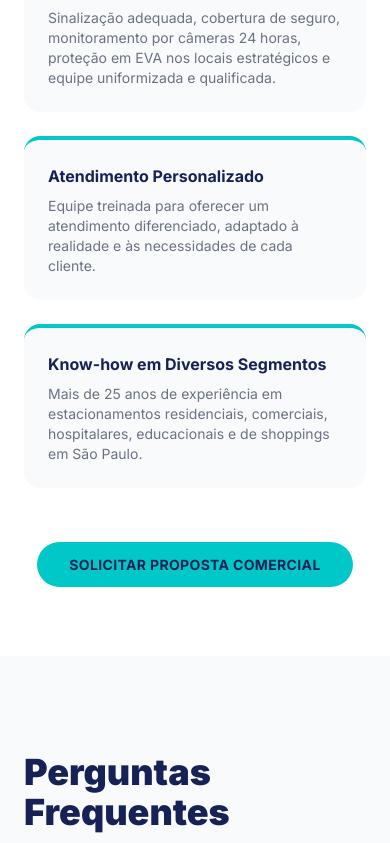
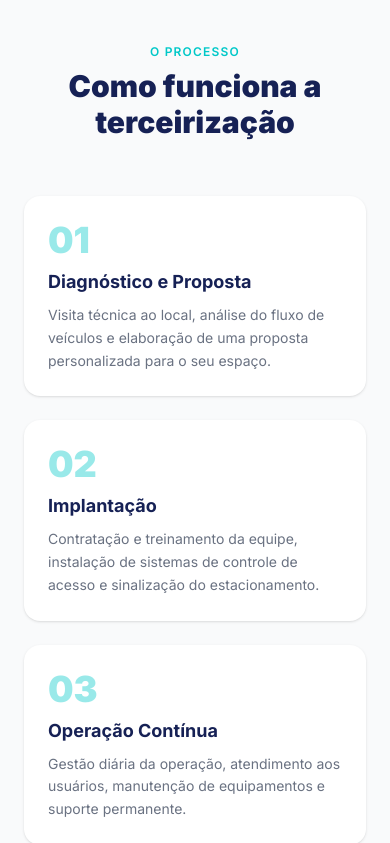
Before and after one commit to kailynmei/projeto-parkplus, a React (Vite) app: page /gestao in a window 390 px wide. Shown: the part 903-1746 px from the top of the page. Built offline with nearby package versions, Linux system fonts and the light colour scheme.

Commit message:
Ajustando problemas de responsividade e add texturas na Home

```diff
--- a/src/components/Card.jsx
+++ b/src/components/Card.jsx
@@ -3,7 +3,7 @@ export default function Card({ as: Component = 'div', className = '', interactiv
 
   return (
     <Component
-      className={`group rounded-2xl bg-gray-50 dark:bg-slate-800 border-t-4 border-brand-cyan transition-all duration-300 ${hoverRing} ${className}`}
+      className={`group block rounded-2xl bg-gray-50 dark:bg-slate-800 border-t-4 border-brand-cyan transition-all duration-300 ${hoverRing} ${className}`}
       {...props}
     >
       {children}
--- a/src/components/Header.jsx
+++ b/src/components/Header.jsx
@@ -4,7 +4,6 @@ import Logo from './Logo'
 import { useTheme } from '../context/ThemeContext'
 
 const navLinks = [
-  { to: '/', label: 'Home' },
   { to: '/sobre', label: 'Sobre' },
   { to: '/servicos', label: 'Serviços' },
   { to: '/convenios', label: 'Convênios' },
@@ -54,8 +53,8 @@ export default function Header() {
 
   return (
     <header className={`fixed top-0 left-0 right-0 z-50 transition-all duration-300 ${headerBg}`}>
-      <div className="max-w-7xl mx-auto px-6 flex items-center justify-between h-20">
-        <Link to="/" onClick={() => setMenuAberto(false)}>
+      <div className="w-full px-6 lg:px-10 flex items-center justify-between gap-6 h-20">
+        <Link to="/" onClick={() => setMenuAberto(false)} className="shrink-0">
           <Logo className="h-16 w-auto" onDark={dark} />
         </Link>
 
--- a/src/components/Logo.jsx
+++ b/src/components/Logo.jsx
@@ -6,7 +6,7 @@ export default function Logo({ className = 'h-14 w-auto', onDark = true }) {
     <img
       src={onDark ? logoDark : logoLight}
       alt="Park Plus Estacionamentos"
-      className={className}
+      className={`shrink-0 ${className}`}
     />
   )
 }
--- /dev/null
+++ b/src/components/WaveBackground.jsx
@@ -0,0 +1,37 @@
+export default function WaveBackground({ flip = false, tone = 'auto', className = '' }) {
+  const toneClass =
+    tone === 'onNavy'
+      ? 'text-brand-cyan'
+      : 'text-brand-navy dark:text-brand-cyan'
+
+  return (
+    <div
+      aria-hidden="true"
+      className={`pointer-events-none absolute inset-0 overflow-hidden ${flip ? '-scale-x-100' : ''} ${className}`}
+    >
+      <svg
+        viewBox="0 0 400 220"
+        preserveAspectRatio="none"
+        className={`absolute inset-0 w-full h-full ${toneClass}`}
+      >
+        <path
+          d="M-20,0 C50,55 150,-15 230,35 C310,80 370,15 420,45 L420,-20 L-20,-20 Z"
+          fill="currentColor"
+          className="opacity-[0.06]"
+        />
+        <path
+          d="M-20,210 C60,150 140,225 240,165 C320,120 380,185 420,145 L420,220 L-20,220 Z"
+          fill="currentColor"
+          className="opacity-[0.11]"
+        />
+        <path
+          d="M-20,170 C60,112 140,190 240,130 C320,85 380,148 420,108"
+          stroke="currentColor"
+          strokeWidth="2"
+          fill="none"
+          className="opacity-[0.22]"
+        />
+      </svg>
+    </div>
+  )
+}
--- a/src/pages/Gestao.jsx
+++ b/src/pages/Gestao.jsx
@@ -1,9 +1,31 @@
 import { Link } from 'react-router-dom'
-import { diferenciais } from '../data/conteudo'
 import Faq from '../components/Faq'
 import PageBanner from '../components/PageBanner'
 import ScrollReveal from '../components/ScrollReveal'
 import gestaoBanner from '../assets/Unidades/unidade12.jpg'
+
+const etapas = [
+  {
+    numero: '01',
+    titulo: 'Diagnóstico e Proposta',
+    descricao: 'Visita técnica ao local, análise do fluxo de veículos e elaboração de uma proposta personalizada para o seu espaço.',
+  },
+  {
+    numero: '02',
+    titulo: 'Implantação',
+    descricao: 'Contratação e treinamento da equipe, instalação de sistemas de controle de acesso e sinalização do estacionamento.',
+  },
+  {
+    numero: '03',
+    titulo: 'Operação Contínua',
+    descricao: 'Gestão diária da operação, atendimento aos usuários, manutenção de equipamentos e suporte permanente.',
+  },
+  {
+    numero: '04',
+    titulo: 'Relatórios e Acompanhamento',
+    descricao: 'Envio periódico de relatórios financeiros e operacionais, com reuniões de alinhamento para ajustes contínuos.',
+  },
+]
 
 export default function Gestao() {
   return (
@@ -23,29 +45,43 @@ export default function Gestao() {
               de equipe, implantação de sistemas de controle de acesso, gestão financeira, monitoramento
               e toda a parte operacional do dia a dia.
             </p>
-            <p className="text-gray-600 dark:text-gray-400 text-lg leading-relaxed mb-16">
+            <p className="text-gray-600 dark:text-gray-400 text-lg leading-relaxed">
               Com nossa expertise, você reduz custos operacionais, elimina dores de cabeça com RH e
               garante uma operação profissional que valoriza seu empreendimento.
             </p>
           </ScrollReveal>
+        </div>
+      </section>
 
-          <div className="grid grid-cols-1 md:grid-cols-3 gap-6 mb-16">
-            {diferenciais.map((item, i) => (
-              <ScrollReveal key={item.id} delay={i} className="h-full">
-                <div className="h-full border-t-4 border-brand-cyan bg-gray-50 dark:bg-slate-800 rounded-2xl p-6">
-                  <h3 className="font-bold text-brand-navy dark:text-white mb-2">{item.titulo}</h3>
-                  <p className="text-gray-500 dark:text-gray-400 text-sm">{item.descricao}</p>
+      <section className="py-20 px-6 bg-gray-50 dark:bg-slate-900 transition-colors">
+        <div className="max-w-4xl mx-auto">
+          <ScrollReveal>
+            <div className="text-center mb-14">
+              <p className="text-brand-cyan font-semibold text-xs uppercase tracking-widest mb-2">O processo</p>
+              <h2 className="text-3xl font-black text-brand-navy dark:text-white">Como funciona a terceirização</h2>
+            </div>
+          </ScrollReveal>
+
+          <div className="grid grid-cols-1 md:grid-cols-2 gap-6">
+            {etapas.map((etapa, i) => (
+              <ScrollReveal key={etapa.numero} delay={i} className="h-full">
+                <div className="h-full bg-white dark:bg-slate-800 rounded-2xl p-6 shadow-sm">
+                  <span className="text-brand-cyan/40 font-black text-4xl">{etapa.numero}</span>
+                  <h3 className="font-bold text-brand-navy dark:text-white text-lg mt-2 mb-2">{etapa.titulo}</h3>
+                  <p className="text-gray-500 dark:text-gray-400 text-sm leading-relaxed">{etapa.descricao}</p>
                 </div>
               </ScrollReveal>
             ))}
           </div>
+        </div>
+      </section>
 
-          <div className="text-center">
-            <Link to="/contato"
-              className="bg-brand-cyan text-brand-navy font-bold px-8 py-3.5 rounded-full hover:bg-brand-cyan-dark transition-colors text-sm uppercase tracking-wide">
-              Solicitar Proposta Comercial
-            </Link>
-          </div>
+      <section className="py-16 px-6 bg-white dark:bg-slate-950 transition-colors">
+        <div className="max-w-4xl mx-auto text-center">
+          <Link to="/contato"
+            className="bg-brand-cyan text-brand-navy font-bold px-8 py-3.5 rounded-full hover:bg-brand-cyan-dark transition-colors text-sm uppercase tracking-wide">
+            Solicitar Proposta Comercial
+          </Link>
         </div>
       </section>
 
--- a/src/pages/Unidades.jsx
+++ b/src/pages/Unidades.jsx
@@ -1,4 +1,6 @@
+import { useEffect, useState } from 'react'
 import { motion } from 'framer-motion'
+import { useSearchParams } from 'react-router-dom'
 import { unidades } from '../data/conteudo'
 import Card from '../components/Card'
 import MapaUnidades from '../components/MapaUnidades'
@@ -13,6 +15,28 @@ const fadeUp = {
 }
 
 export default function Unidades() {
+  const [searchParams] = useSearchParams()
+  const destaqueId = searchParams.get('destaque')
+  const [highlightedId, setHighlightedId] = useState(
+    destaqueId ? Number(destaqueId) : null
+  )
+
+  useEffect(() => {
+    if (!destaqueId) return
+
+    const el = document.getElementById(`unidade-${destaqueId}`)
+    const scrollTimer = setTimeout(() => {
+      el?.scrollIntoView({ behavior: 'smooth', block: 'center' })
+    }, 350)
+
+    const fadeTimer = setTimeout(() => setHighlightedId(null), 3200)
+
+    return () => {
+      clearTimeout(scrollTimer)
+      clearTimeout(fadeTimer)
+    }
+  }, [destaqueId])
+
   return (
     <main className="pt-20">
       <section
@@ -57,8 +81,8 @@ export default function Unidades() {
       <section className="pb-20 px-6 bg-white dark:bg-slate-950 transition-colors">
         <div className="max-w-6xl mx-auto grid grid-cols-1 sm:grid-cols-2 lg:grid-cols-3 gap-6">
           {unidades.map((u, i) => (
+            <div key={u.id} id={`unidade-${u.id}`}>
               <Card
-              key={u.id}
                 as={motion.a}
                 href={`https://www.google.com/maps/search/${encodeURIComponent(u.endereco + ', ' + u.cidade)}`}
                 target="_blank"
@@ -68,7 +92,11 @@ export default function Unidades() {
                 viewport={{ once: true, margin: '-60px' }}
                 custom={i}
                 variants={fadeUp}
-              className="p-6 hover:-translate-y-1"
+                className={`p-6 hover:-translate-y-1 transition-all duration-700 ${
+                  highlightedId === u.id
+                    ? 'scale-[1.04] brightness-90 shadow-lg'
+                    : ''
+                }`}
               >
                 <div className="flex items-start justify-between mb-4">
                   <span className="bg-brand-cyan/15 text-brand-cyan text-xs font-bold px-3 py-1 rounded-full">
@@ -85,6 +113,7 @@ export default function Unidades() {
                 {u.cep && <p className="text-gray-300 dark:text-gray-600 text-xs mt-1">CEP {u.cep}</p>}
                 <div className="mt-4 w-8 h-0.5 bg-brand-cyan rounded-full group-hover:w-16 transition-all duration-300" />
               </Card>
+            </div>
           ))}
         </div>
       </section>
```
Also changed, not shown: src/pages/Home.jsx (+23 -13 lines). Lines whose indentation alone changed are shown as unchanged.
